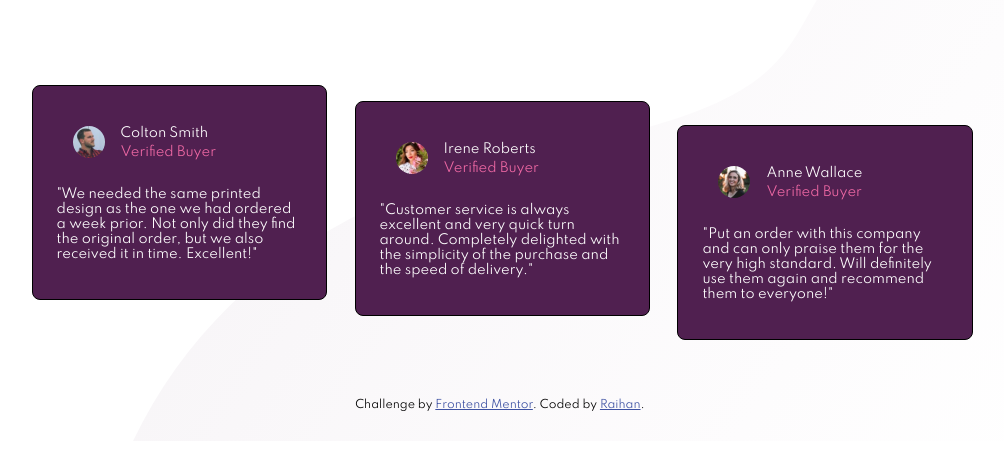
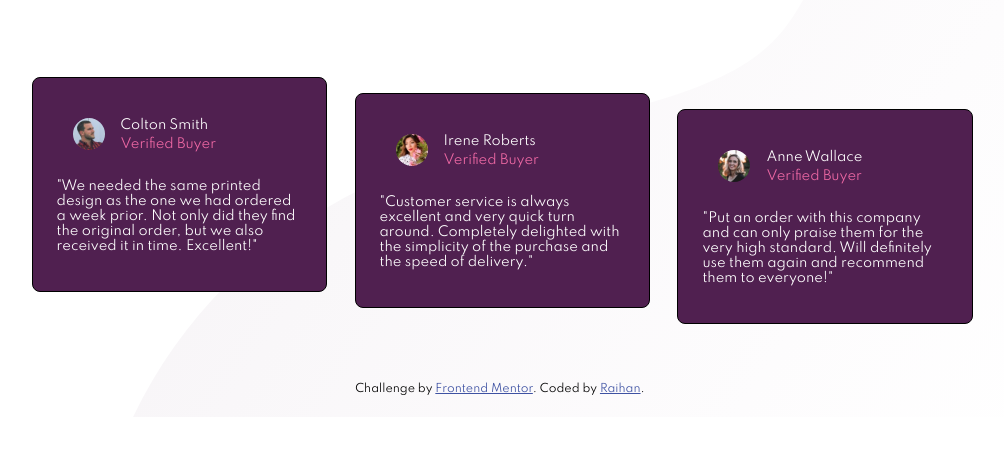
Before and after one commit to Kucabara21/social-proof-section-master, a plain HTML site: page index.html in a window 1280 px wide. Shown: the part 320-770 px from the top of the page, without its empty margins (140-1144 px from the left). Drawn offline with Linux system fonts and the light colour scheme.

Commit message:
Update style.css

```diff
--- a/style.css
+++ b/style.css
@@ -217,6 +217,6 @@ h1{
         margin-top: 5rem;
     }
     .anne{
-        margin-top: 8rem;
+        margin-top: 7rem;
     }
 }
```
